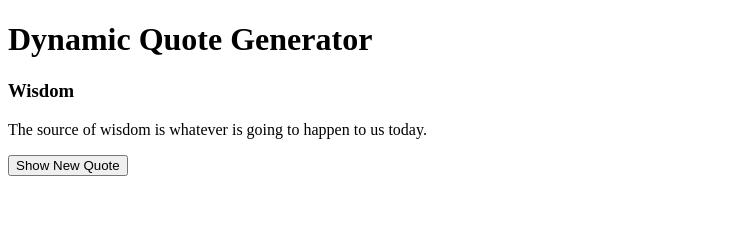
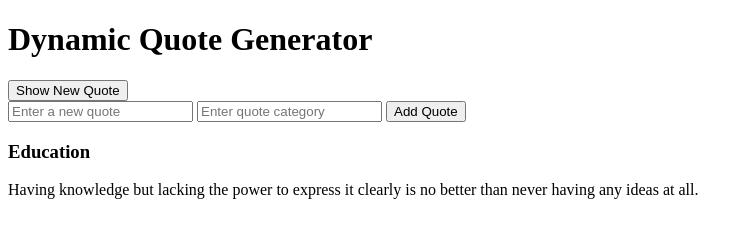
Before and after one commit to MobDev91/alx_fe_javascript, a plain HTML site: page dom_manipulation/index.html in a window 1280 px wide. Both pictures are taken after a click on the button "Show New Quote". Shown: the whole page, without its empty margins (0-748 px from the left). Drawn offline with Linux system fonts and the light colour scheme.

Commit message:
addQuote function

```diff
--- a/dom_manipulation/index.html
+++ b/dom_manipulation/index.html
@@ -8,7 +8,12 @@
 <body>
   <h1>Dynamic Quote Generator</h1>
   <div id="quoteDisplay"></div>
-  <button id="newQuote">Show New Quote</button>
+  <button id="showQuoteBtn">Show New Quote</button>
+  <div>
+    <input id="newQuoteText" type="text" placeholder="Enter a new quote" />
+    <input id="newQuoteCategory" type="text" placeholder="Enter quote category" />
+    <button id="addQuoteBtn">Add Quote</button>
+  </div>
   <script src="script.js"></script>
 </body>
 </html>
--- a/dom_manipulation/script.js
+++ b/dom_manipulation/script.js
@@ -1,4 +1,5 @@
 document.addEventListener("DOMContentLoaded", function() {
+
 
     let newDiv = document.createElement("div");
     let quoteCategory = document.createElement("h3");
@@ -8,26 +9,34 @@ document.addEventListener("DOMContentLoaded", function() {
     newDiv.appendChild(quoteCategory);
     newDiv.appendChild(quoteParagraph);
     document.body.insertBefore(newDiv, showBtn);
+    let Quotes = [{text : "The measure of success is not how much time you spend doing what you love, it's how little time you spend doing what you hate.", category :"Success"},
+                {text : "Having knowledge but lacking the power to express it clearly is no better than never having any ideas at all.", category : "Education"},
+                {text : "The source of wisdom is whatever is going to happen to us today.", category : "Wisdom"}];
 
+    function displayRandomQuote(){
+            let i = Math.floor(Math.random() * (Quotes.length));
+            quoteCategory.textContent = Quotes[i].category;
+            quoteParagraph.textContent = Quotes[i].text;
+    }
 
-    let quote1 = {text : "The measure of success is not how much time you spend doing what you love, it's how little time you spend doing what you hate.", category :"Success"};
-    let quote2 = {text : "Having knowledge but lacking the power to express it clearly is no better than never having any ideas at all.", category : "Education"};
-    let quote3 = {text : "The source of wisdom is whatever is going to happen to us today.", category : "Wisdom"};
-    let Quotes = [quote1, quote2, quote3];
-
-    function displayRandomQuote(Q){
-            Math.floor(Math.random() * (Q.length));
-            let i = Math.floor(Math.random() * (Q.length));
-            quoteCategory.textContent = Q[i].category;
-            quoteParagraph.textContent = Q[i].text;
-            console.log (Q[i].text);
-
+    function addQuote(){
+    let newQuoteCategory = document.getElementById("newQuoteCategory").value;
+    let newQuoteText = document.getElementById("newQuoteText").value;
+    if( newQuoteCategory !="" && newQuoteText !=""){
+    Quotes.push({text : newQuoteText, category : newQuoteCategory });
+    document.getElementById("newQuoteCategory").value = "";
+    document.getElementById("newQuoteText").value = "";
+    alert("Quote added successfuly");
+    console.log(Quotes);
+    }
+    else {
+        alert("Fields should not be empty");
+    }
     }
 
 
-    showBtn.addEventListener("click", function () {
-        displayRandomQuote(Quotes);
-     });
+    document.getElementById('showQuoteBtn').addEventListener("click", displayRandomQuote);
 
+     document.getElementById('addQuoteBtn').addEventListener('click', addQuote);
 
 });
```
